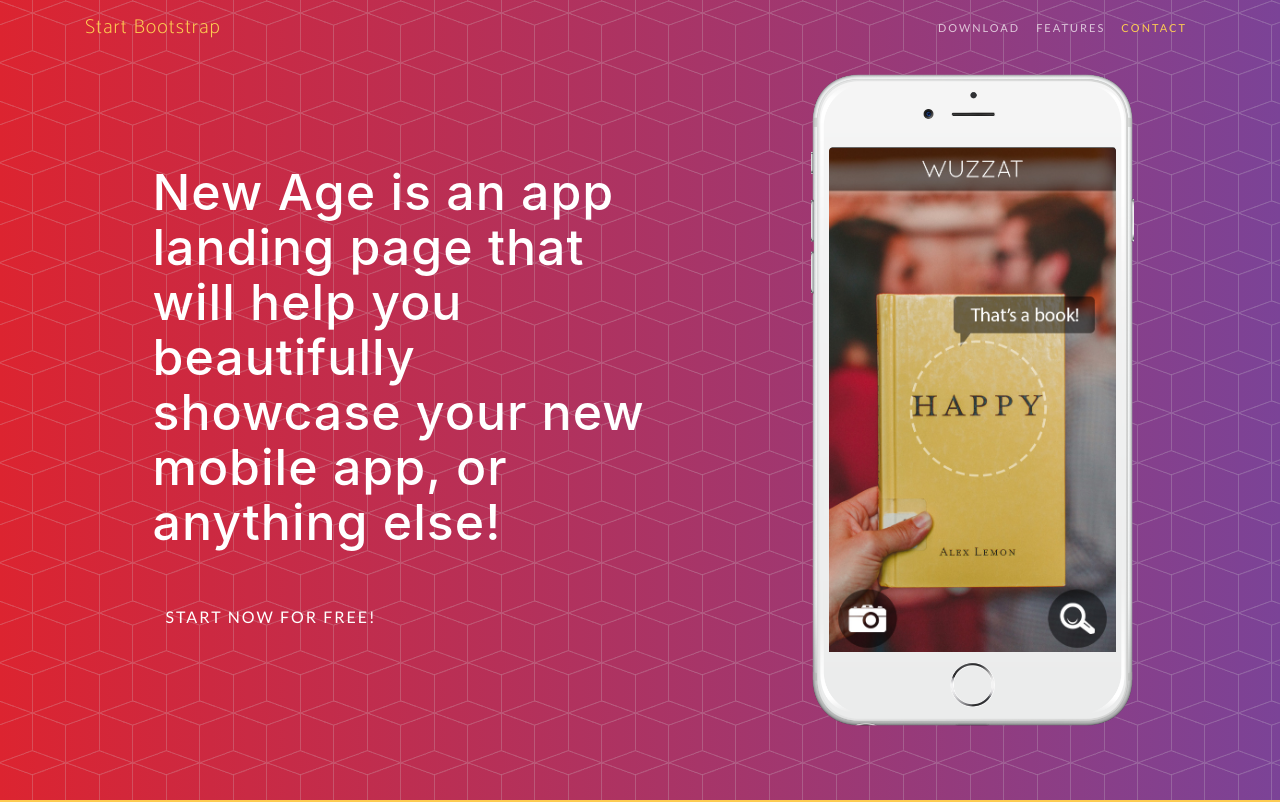
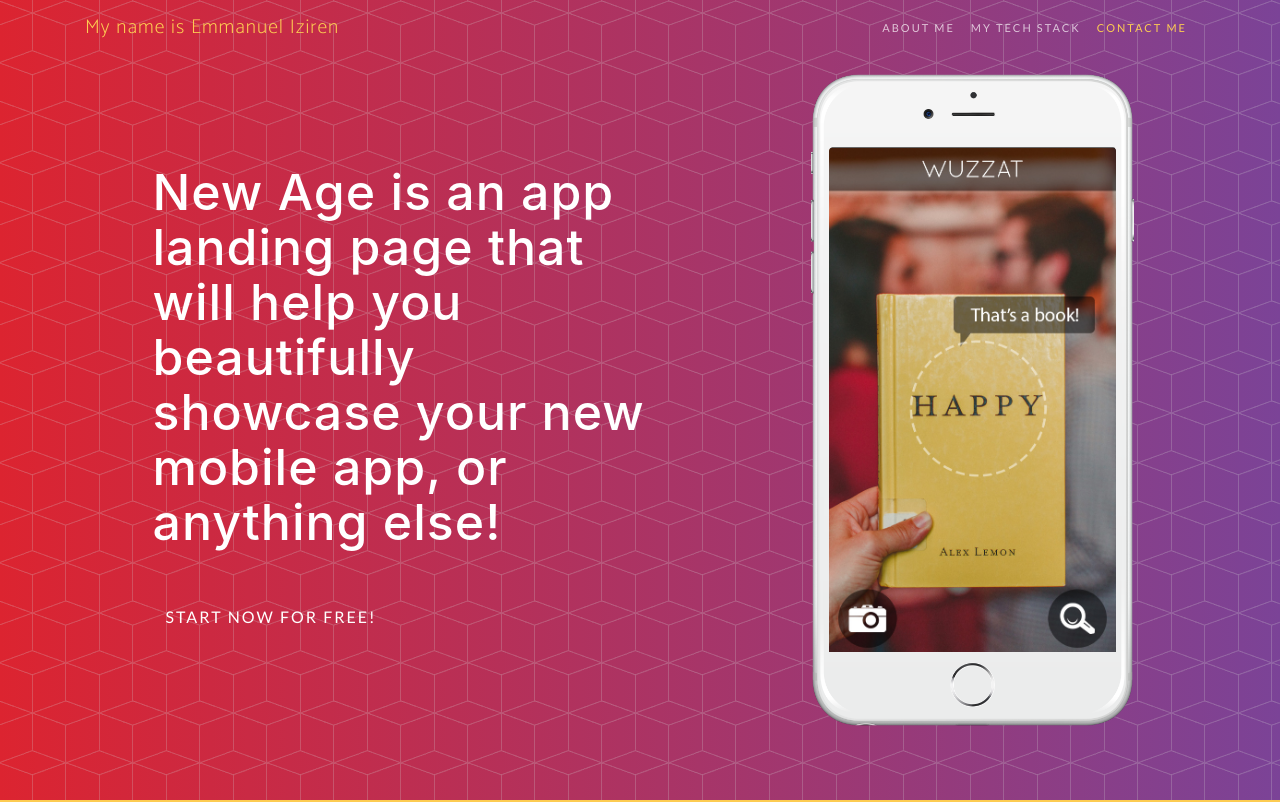
Before and after one commit to IZIREN/iziren.github.io, a website with bundled scripts: page index.html in a window 1280 px wide. Shown: the top 802 px of the page. Built offline with nearby package versions, Linux system fonts and the light colour scheme; a web font is replaced by a local one.

Commit message:
Changes to Index file

```diff
--- a/index.html
+++ b/index.html
@@ -8,7 +8,7 @@
     <meta name="description" content="">
     <meta name="author" content="">
 
-    <title>New Age - Start Bootstrap Theme</title>
+    <title>Profile - Iziren Emmanuel</title>
 
     <!-- Bootstrap core CSS -->
     <link href="vendor/bootstrap/css/bootstrap.min.css" rel="stylesheet">
@@ -33,7 +33,7 @@
     <!-- Navigation -->
     <nav class="navbar navbar-expand-lg navbar-light fixed-top" id="mainNav">
       <div class="container">
-        <a class="navbar-brand js-scroll-trigger" href="#page-top">Start Bootstrap</a>
+        <a class="navbar-brand js-scroll-trigger" href="#page-top">My name is Emmanuel Iziren</a>
         <button class="navbar-toggler navbar-toggler-right" type="button" data-toggle="collapse" data-target="#navbarResponsive" aria-controls="navbarResponsive" aria-expanded="false" aria-label="Toggle navigation">
           Menu
           <i class="fa fa-bars"></i>
@@ -41,13 +41,13 @@
         <div class="collapse navbar-collapse" id="navbarResponsive">
           <ul class="navbar-nav ml-auto">
             <li class="nav-item">
-              <a class="nav-link js-scroll-trigger" href="#download">Download</a>
+              <a class="nav-link js-scroll-trigger" href="#download">About me </a>
             </li>
             <li class="nav-item">
-              <a class="nav-link js-scroll-trigger" href="#features">Features</a>
+              <a class="nav-link js-scroll-trigger" href="#features">My Tech Stack</a>
             </li>
             <li class="nav-item">
-              <a class="nav-link js-scroll-trigger" href="#contact">Contact</a>
+              <a class="nav-link js-scroll-trigger" href="#contact">Contact Me</a>
             </li>
           </ul>
         </div>
```
